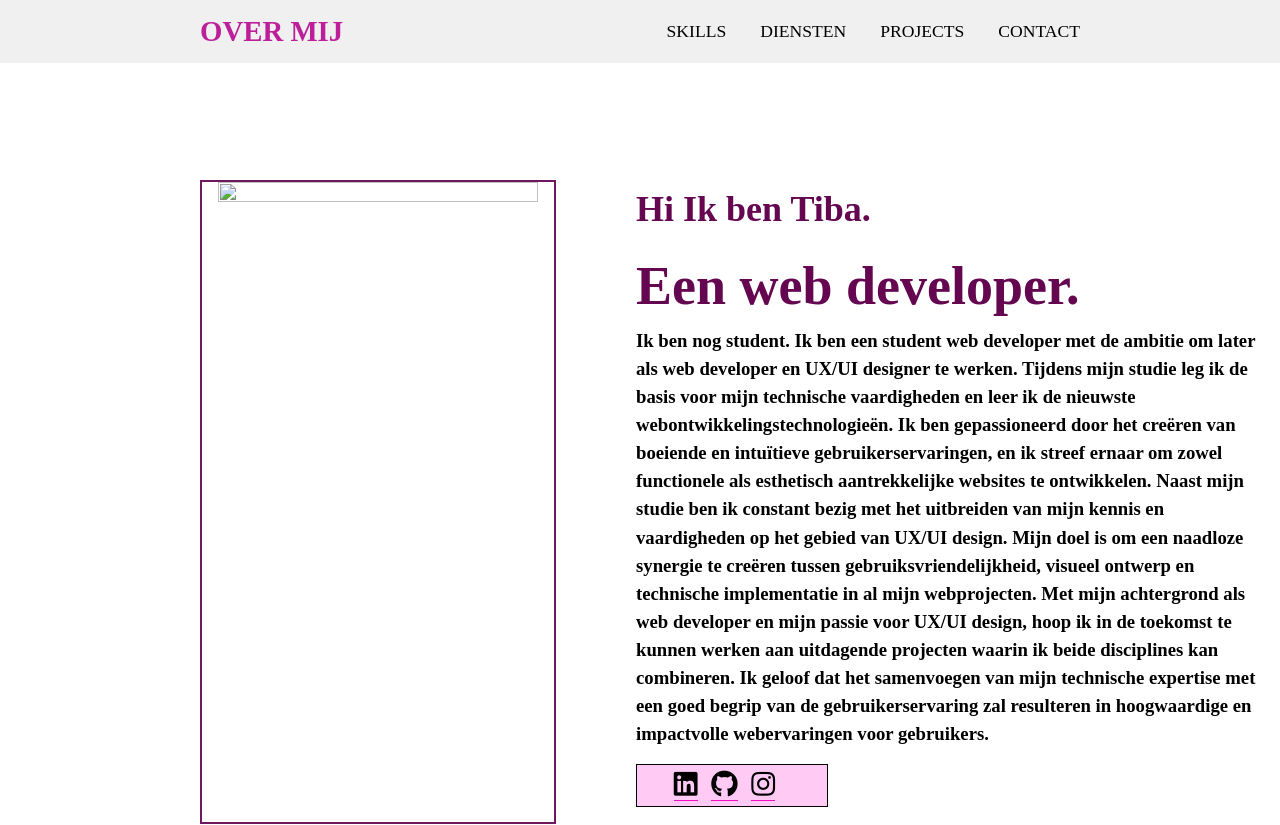
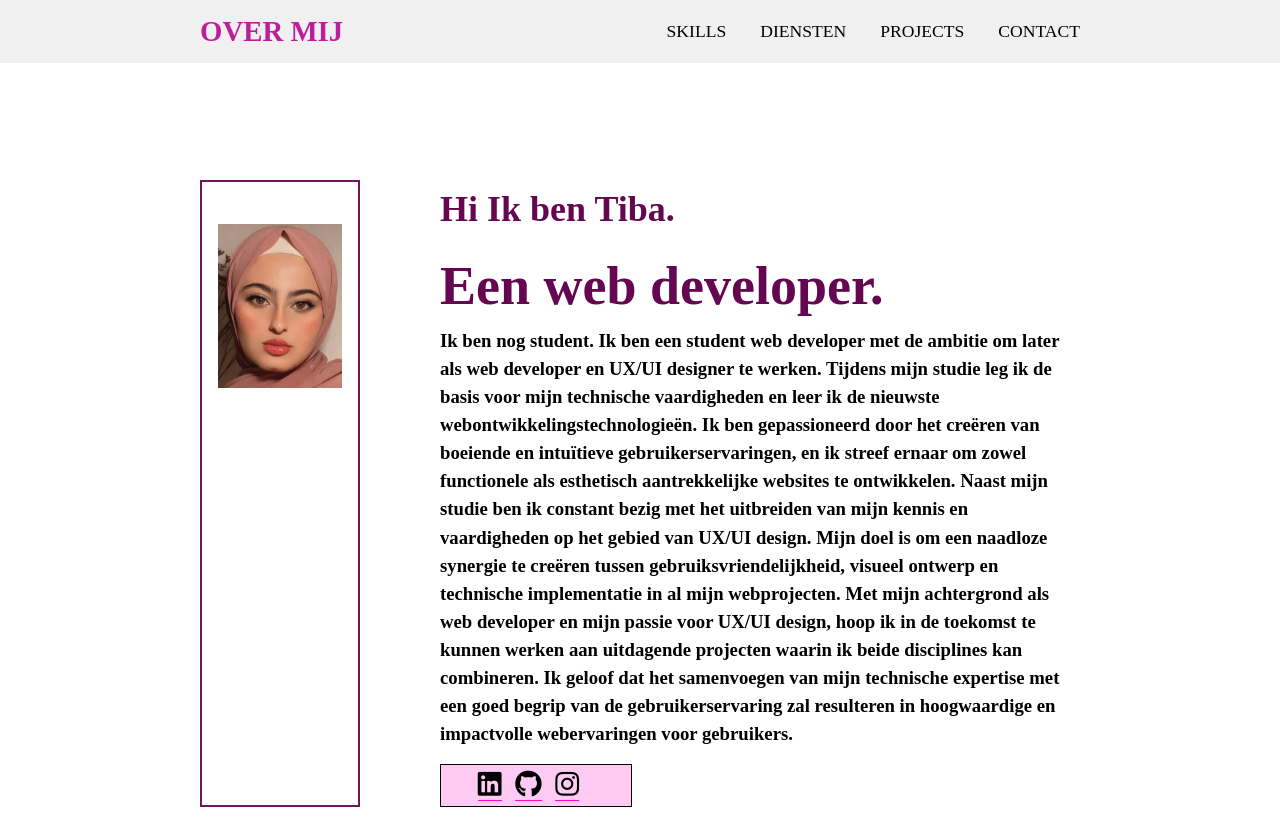
Before and after one commit to tiba-600/portfolio, a plain HTML site: page index.html in a window 1280 px wide. Shown: the top 825 px of the page. Drawn offline with Linux system fonts and the light colour scheme; the site is published under a folder, as on GitHub Pages, so addresses that start at the root find nothing.

Commit message:
opdracht is klaar

```diff
--- a/index.html
+++ b/index.html
@@ -34,7 +34,7 @@
     <section class="main">
         <div class="main-flex">
             <div class="imgs">
-            <img src="/img/WhatsApp Image 2023-06-11 at 14.14.27.jpeg" alt="">
+            <img src="img/WhatsApp Image 2023-06-11 at 14.14.27.jpeg" alt="">
         </div>
 
         <div class="text-text">
```
